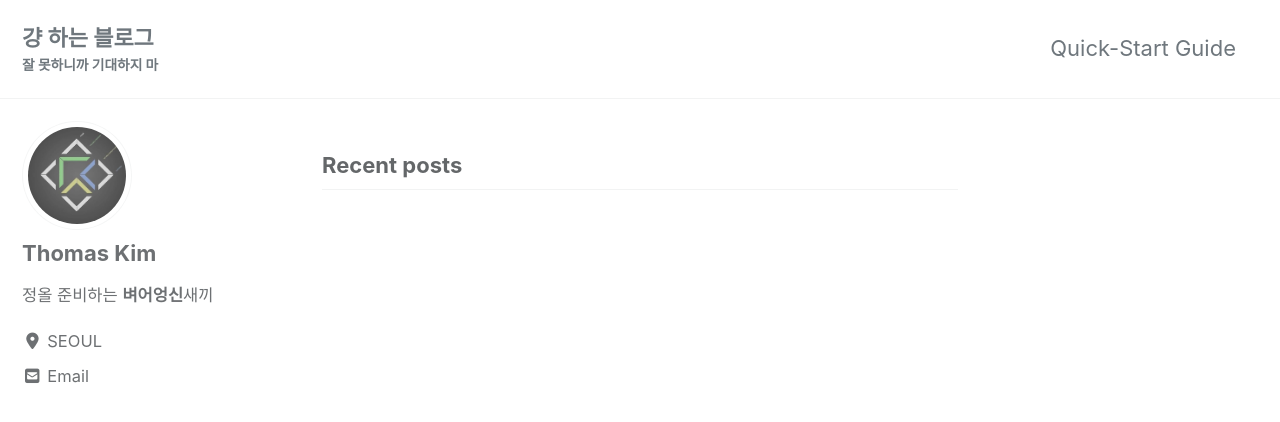
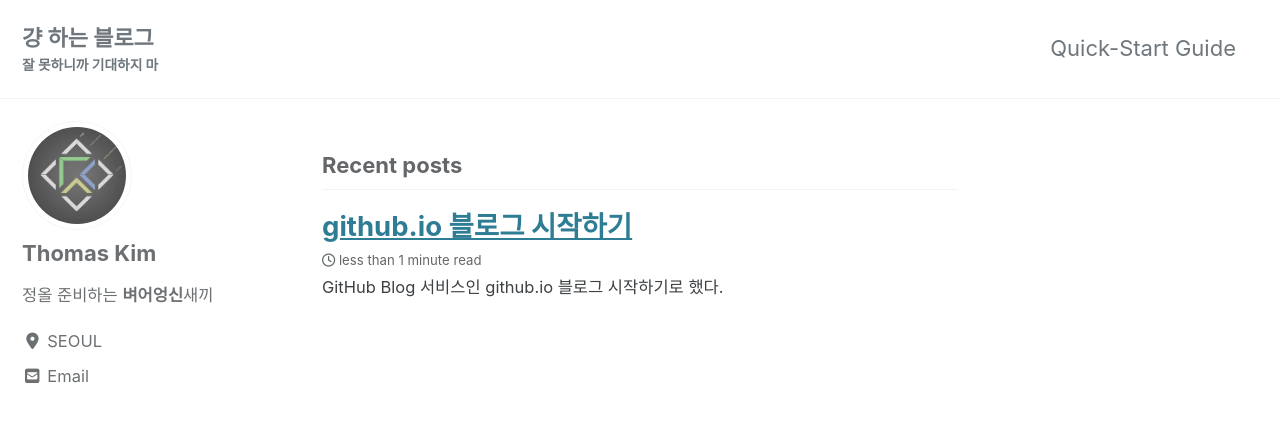
Before and after one commit to geniusthomas3/geniusthomas3.github.io, a Jekyll site: the page built from index.html, in a window 1280 px wide and 900 px high. Shown: the top 422 px of the window. Built offline with Jekyll 4.4.1, drawn with Linux system fonts in a browser that asks for light colours; cached includes are drawn as plain includes; nearby versions of some CDN libraries; the list of posts is cut into pages by our own code; some of the changed text lies outside the part shown.

Commit message:
first post&settings

```diff
--- a/_config.yml
+++ b/_config.yml
@@ -19,7 +19,7 @@ locale                   : "en-US"
 title                    : "걍 하는 블로그"
 title_separator          : "-"
 subtitle                 : "잘 못하니까 기대하지 마"
-name                     : "Thomas"
+name                     : "이과가고픈 벼어엉신"
 description              : "정올 준비하면서 걍 한번 올려봄"
 url                      : # the base hostname & protocol for your site e.g. "https://mmistakes.github.io"
 baseurl                  : # the subpath of your site, e.g. "/blog"
@@ -293,3 +293,14 @@ defaults:
       comments: # true
       share: true
       related: true
+  # _pages
+  - scope:
+      path: ""
+      type: pages
+    values:
+      layout: single
+      author_profile: true
+      read_time: false
+      comments: false
+      share: true
+      related: false
--- /dev/null
+++ b/_posts/2020-03-07-test.md
@@ -0,0 +1,14 @@
+---
+title:  "github.io 블로그 시작하기"
+excerpt: "GitHub Blog 서비스인 github.io 블로그 시작하기로 했다."
+
+categories:
+  - Blog
+tags:
+  - Blog
+last_modified_at: 2020-03-07T08:06:00-05:00
+---
+
+기념적 첫글
+이 글의 제목은 {{ page.title }}이고
+마지막으로 수정된 시간은 {{ page.last_modified_at }}이다.
```
